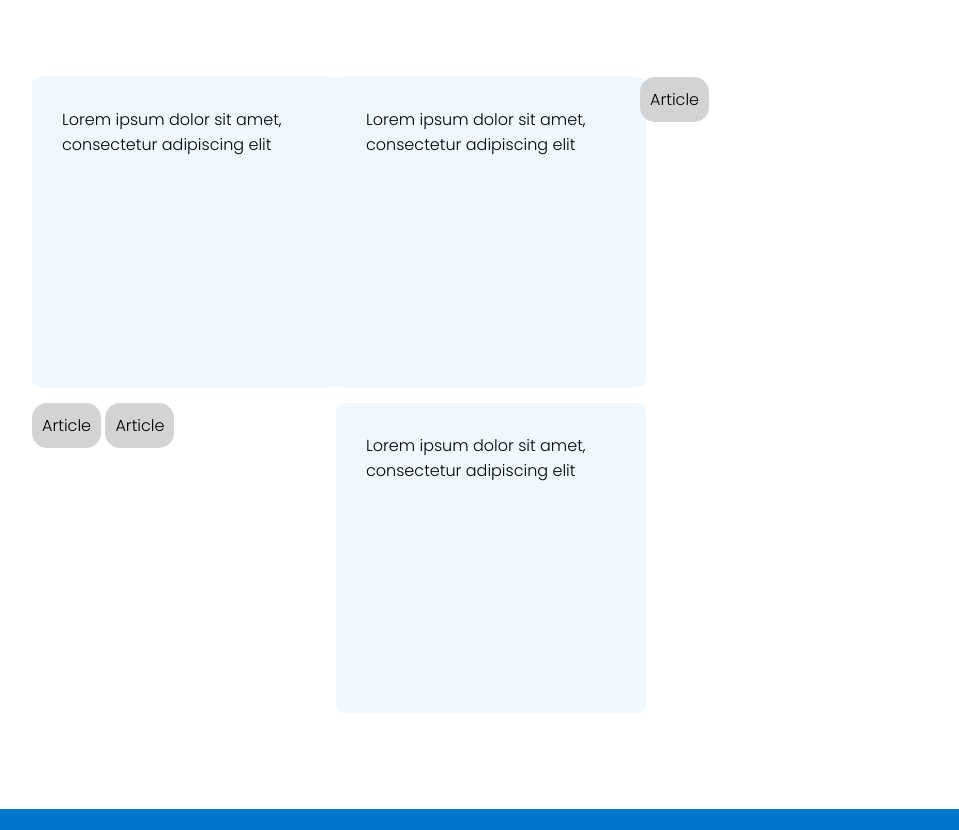
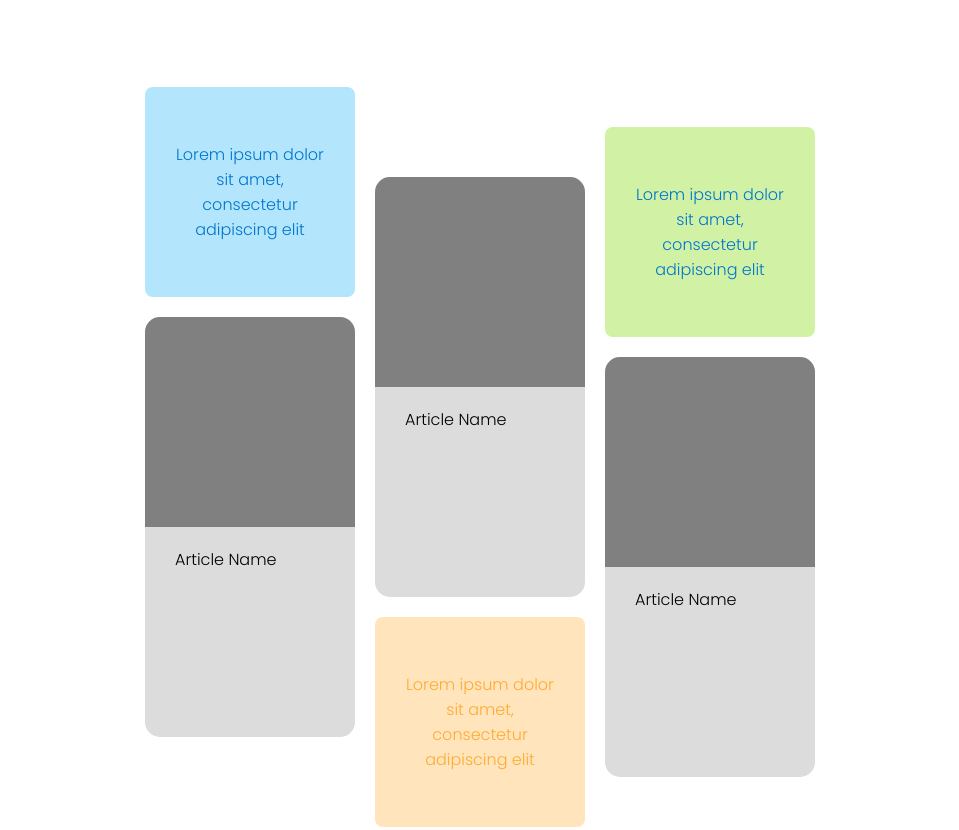
Before and after one commit to KieranBrett/Website-Mockup, a plain HTML site: page index.html in a window 1280 px wide. Shown: the part 784-1614 px from the top of the page, without its empty margins (160-1119 px from the left). Drawn offline with Linux system fonts and the light colour scheme.

Commit message:
masonry view complete, need to style boxes some more

```diff
--- a/content.css
+++ b/content.css
@@ -7,6 +7,16 @@
 .orange {
     background-color: #ffe4bc;
     color: #ffab32;
+}
+
+.green {
+    background-color: #d1f2a5;
+    color: #0076ce;
+}
+
+.blue {
+    background-color: #b3e5fc;
+    color: #0076ce;
 }
 
 #introSquare {
@@ -25,40 +35,74 @@
 }
 
 #masonry {
-    column-count: 3;
-    column-gap: 16px;
+    display: flex;
+    flex-direction: column;
+    flex-wrap: wrap;
+    max-height: 800px;
+    justify-content: center;
+    align-content: center;
 }
 
-#masonry div {
-    display: inline-block;
-    /* max-width: 100%; */
-    margin-bottom: 16px;
-}
 
 .square {
+    vertical-align: middle;
+    align-content: center;
+    text-align: center;
+    margin: 10px;
     border-radius: 8px;
     padding: 30px;
-    width: 250px;
-    height: 250px;
-
-    background-color: aliceblue;
+    height: 150px;
+    width: 150px;
+    /* background-color: aliceblue; */
 }
 
 .article {
-    border-radius: 15px;
-    padding: 10px;
+    margin: 10px;
+    padding: 30px;
+    height: 360px;
+    width: 150px;
 
-    background-color: lightgray;
+    background-color: gainsboro;
+    border-radius: 15px 15px 15px 15px;
 }
 
-@media (max-width: 910px) {
+.article .description {
+    padding-top: 20px;
+}
+
+.article .top {
+    height: 150px;
+    width: 150px;
+    padding: 30px;
+    margin: -30px 0px 0px -30px;
+    background-color: gray;
+    border-radius: 15px 15px 0px 0px;
+}
+
+#secondColumn {
+    margin-top: 100px;
+}
+
+#thirdColumn {
+    margin-top: 50px;
+}
+
+@media (max-width: 830px) {
     #masonry {
-        column-count: 2;
+        max-height: 1400px;
+    }
+
+    #secondColumn {
+        margin-top: 0px;
+    }
+
+    #thirdColumn {
+        margin-top: 10px;
     }
 }
 
-@media (max-width: 700px) {
+@media (max-width: 560px) {
     #masonry {
-        column-count: 1;
+        max-height: 2000px;
     }
 }
--- a/index.html
+++ b/index.html
@@ -46,34 +46,49 @@
 
         <!--  Container for masonry  -->
         <div id="masonry">
-            <div class="square">
+            <div class="blue square">
                 Lorem ipsum dolor sit amet,
                 consectetur
                 adipiscing elit
             </div>
 
             <div class="article">
-                Article
+                <div class="top">
+
+                </div>
+                <div class="description">
+                    Article Name
+                </div>
             </div>
 
-            <div class="article">
-                Article
+            <div id="secondColumn" class="article">
+                <div class="top">
+
+                </div>
+                <div class="description">
+                    Article Name
+                </div>
             </div>
 
-            <div class="square">
+            <div class="orange square">
                 Lorem ipsum dolor sit amet,
                 consectetur
                 adipiscing elit
             </div>
 
-            <div class="square">
+            <div id="thirdColumn" class="green square">
                 Lorem ipsum dolor sit amet,
                 consectetur
                 adipiscing elit
             </div>
 
             <div class="article">
-                Article
+                <div class="top">
+
+                </div>
+                <div class="description">
+                    Article Name
+                </div>
             </div>
         </div>
     </div>
```
